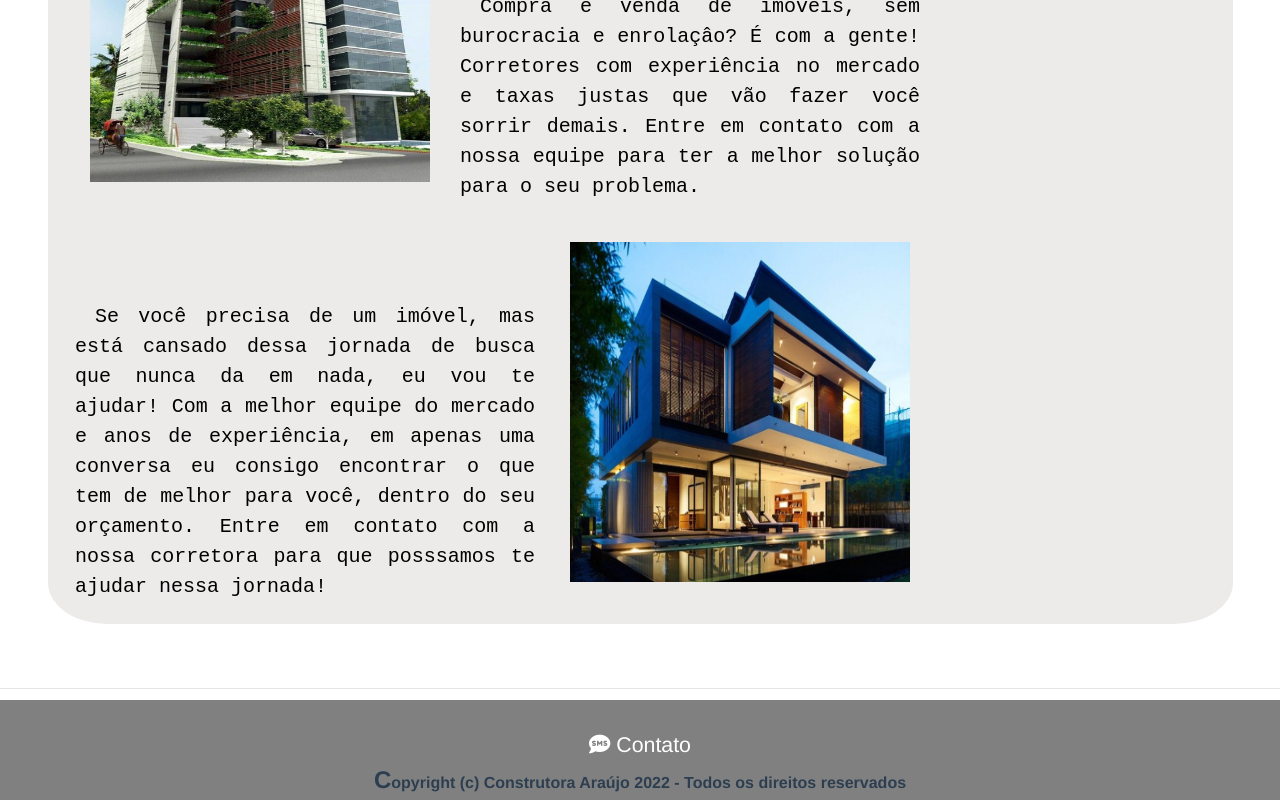
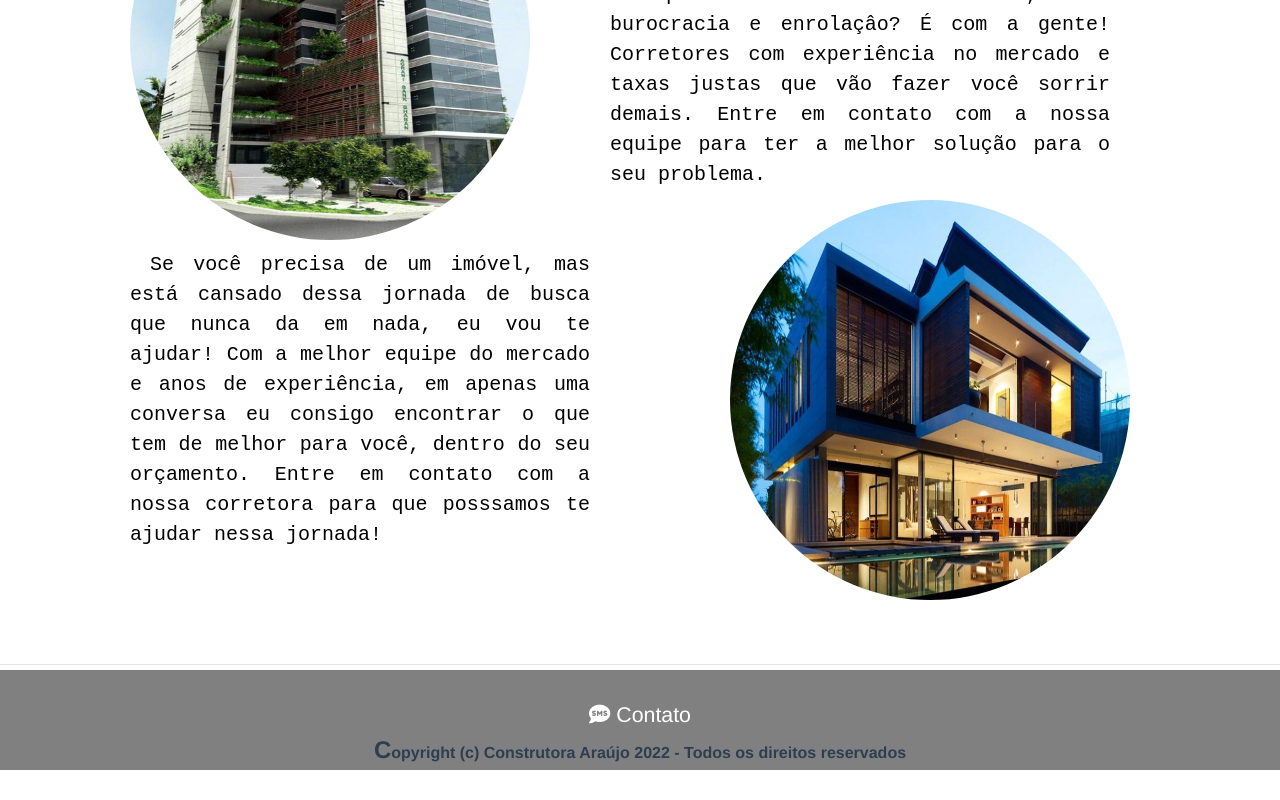
Before and after one commit to EmersonAraujonb/Projeto_Imoveis, a Vue app: page / in a window 1280 px wide. Shown: the part 300-1100 px from the top of the page. After the commit the page ends 1070 px from the top, so only its background shows below. Built offline with nearby package versions, Linux system fonts and the light colour scheme; sample sign-in values are in the browser's storage.

Commit message:
First-commit

```diff
--- a/src/views/CompraVenda.vue
+++ b/src/views/CompraVenda.vue
@@ -26,6 +26,17 @@
         <button type="submit" class="btn">Cadastrar</button>
       </div>
     </form>
+     <div class="footer">
+      <router-link to="/Contato" class="contato"
+        ><i class="fa-solid fa-comment-sms"></i> Contato</router-link
+      >
+      <p>
+        <strong>
+          Copyright (c) Construtora Araújo 2022 - Todos os direitos
+          reservados</strong
+        >
+      </p>
+    </div>
     </div>
 </template>
 <script>
@@ -81,6 +92,7 @@ export default {
 }
 </script>
 <style scoped>
+
 .container {
   height: 600px;
   background-color: rgb(255, 255, 255);
@@ -156,4 +168,22 @@ export default {
   position: relative;
   align-items: center left;
 }
+.footer {
+  position: absolute;
+  background-color: #808080;
+  height: 100px;
+  padding: 30px;
+  top: 780px;
+  width: 100%;
+  left: 0;
+}
+.contato {
+  padding: 10px;
+  color: white;
+  font-size: 16pt;
+  text-decoration: none;
+}
+.contato:hover {
+  color: white;
+}
 </style>
--- a/src/views/HomePage.vue
+++ b/src/views/HomePage.vue
@@ -1,6 +1,6 @@
 <template>
   <div class="container">
-    <img src="../assets/imagemHome.jpg" alt="predio" />
+    <img  class="imgHome1" src="../assets/imagemHome.jpg" alt="predio" />
     <h1>Encontre o imovél perfeito.</h1>
     <p class="lgdImg1">
       Compra e venda de imóveis, sem burocracia e enrolaçâo? É com a gente!
@@ -41,7 +41,7 @@ export default {
   background-color: #808080;
   height: 100px;
   padding: 30px;
-  top: 1000px;
+  top: 970px;
   width: 100%;
   left: 0;
 }
@@ -61,12 +61,13 @@ h1 {
   top: 180px;
   color: rgb(14, 40, 50);
   position: absolute;
-  left: 465px;
+  left: 630px;
 }
 .container {
   display: flex;
-  background-color: rgb(237, 234, 234);
-  border-radius: 5%;
+  border-radius: 2%;
+  margin:0;
+  padding: 0;
 }
 .lgdImg1 {
   font-family: "Courier New", Courier, monospace;
@@ -78,8 +79,8 @@ h1 {
   margin: 180px 10px;
   display: flex;
   position: absolute;
-  width: 460px;
-  left: 450px;
+  width: 500px;
+  left: 600px;
 }
 .lgdImg2 {
   font-family: "Courier New", Courier, monospace;
@@ -88,26 +89,29 @@ h1 {
   text-align: center;
   text-align: justify;
   text-indent: 20px;
-  margin: 490px 10px;
+  margin: 450px 10px;
   display: flex;
   position: absolute;
   width: 460px;
-  left: 65px;
+  left: 120px;
 }
 p::first-letter {
   font-size: 150%;
 }
-img {
-  padding: 30px;
+.imgHome1 {
+  position: relative;
+  margin-top: 40px;
   width: 400px;
   height: 400px;
+  border-radius: 50%;
+  margin-left: 130px;
 }
 .imgHome2 {
-  display: flex;
   position: relative;
   margin-top: 400px;
   width: 400px;
   height: 400px;
-  right: -80px;
+  left: 200px;
+  border-radius: 50%;
 }
 </style>
--- a/src/views/Imoveis.vue
+++ b/src/views/Imoveis.vue
@@ -135,6 +135,17 @@
         </ul>
       </li>
     </ul>
+     <div class="footer">
+      <router-link to="/Contato" class="contato"
+        ><i class="fa-solid fa-comment-sms"></i> Contato</router-link
+      >
+      <p>
+        <strong>
+          Copyright (c) Construtora Araújo 2022 - Todos os direitos
+          reservados</strong
+        >
+      </p>
+    </div>
   </div>
 </template>
 <script>
@@ -300,4 +311,22 @@ span {
   box-shadow: 0px 5px 0 #000000;
   padding: 2px;
 }
+.footer {
+  margin-bottom: 0;
+  background-color: #808080;
+  height: 100px;
+  padding: 30px;
+  width: 100%;
+  left: 0;
+  position:relative;
+}
+.contato {
+  padding: 10px;
+  color: white;
+  font-size: 16pt;
+  text-decoration: none;
+}
+.contato:hover {
+  color: white;
+}
 </style>
```
